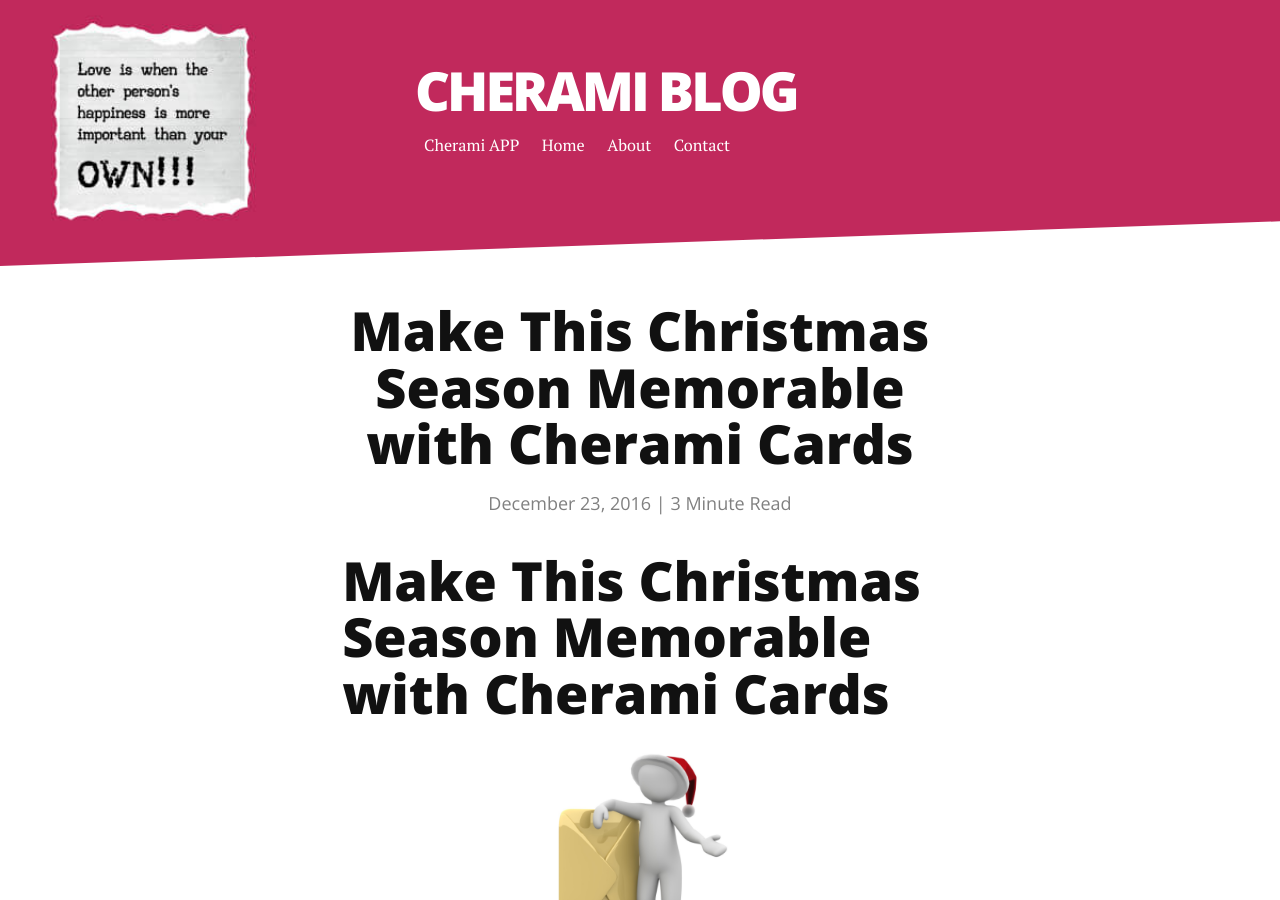
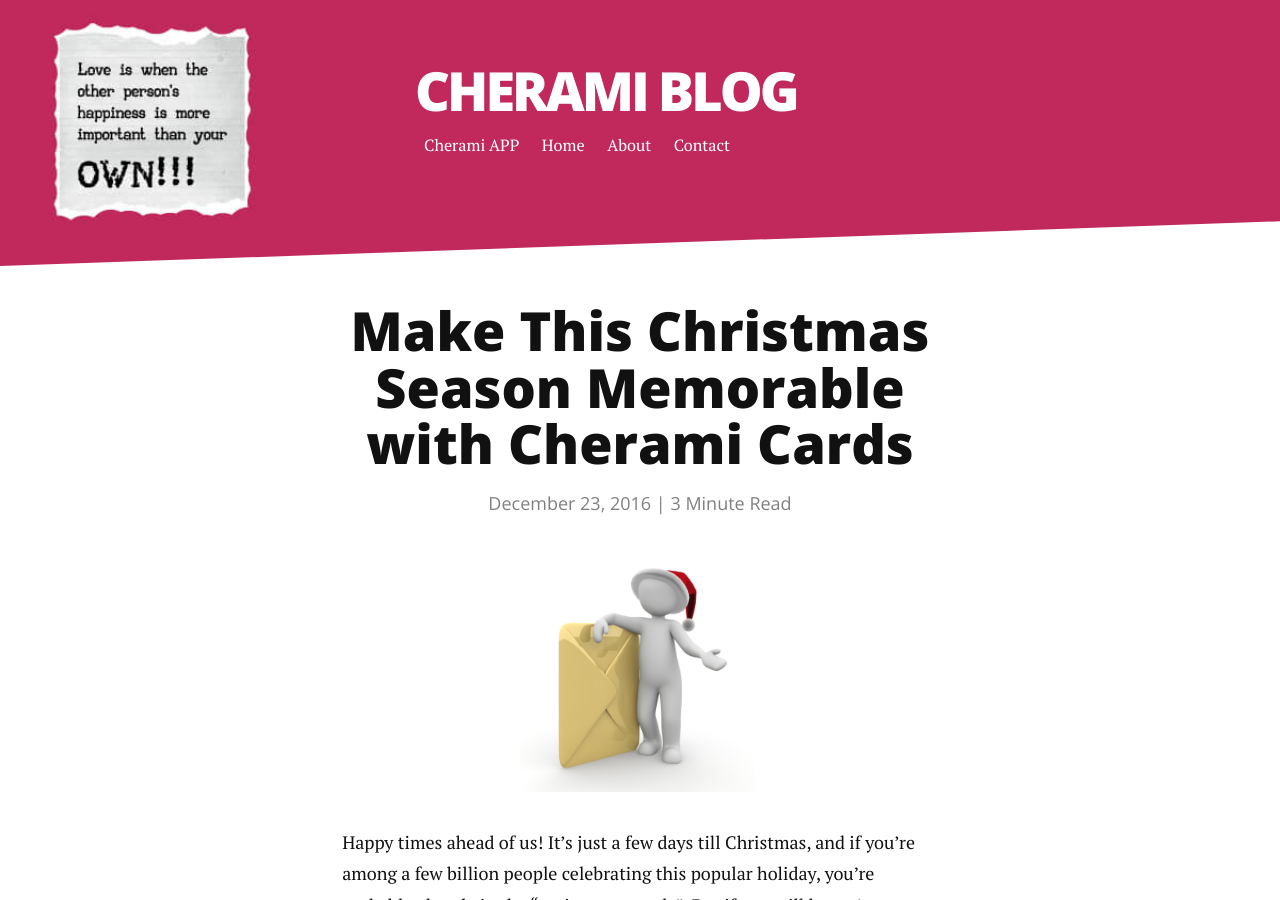
Before and after one commit to CheramiCards/blog, a Jekyll site: the page built from _posts/2016-12-23-Make-This-Christmas-Season-Memorable-with-Cherami-Cards.markdown, in a window 1280 px wide and 900 px high. Built offline with Jekyll 4.4.1, drawn with Linux system fonts in a browser that asks for light colours; nearby versions of some CDN libraries.

Commit message:
Update 2016-12-23-Make-This-Christmas-Season-Memorable-with-Cherami-Cards.markdown

```diff
--- a/_posts/2016-12-23-Make-This-Christmas-Season-Memorable-with-Cherami-Cards.markdown
+++ b/_posts/2016-12-23-Make-This-Christmas-Season-Memorable-with-Cherami-Cards.markdown
@@ -4,8 +4,6 @@
 date: 2016-12-23
 published: true
 ---
-# Make This Christmas Season Memorable with Cherami Cards
-
 <img src="http://blog.cherami.cards/assets/img/christmas/cherami-snow-man.png" style=" display: block; margin: 0 auto;" id="center" width="240">
 
 
```
